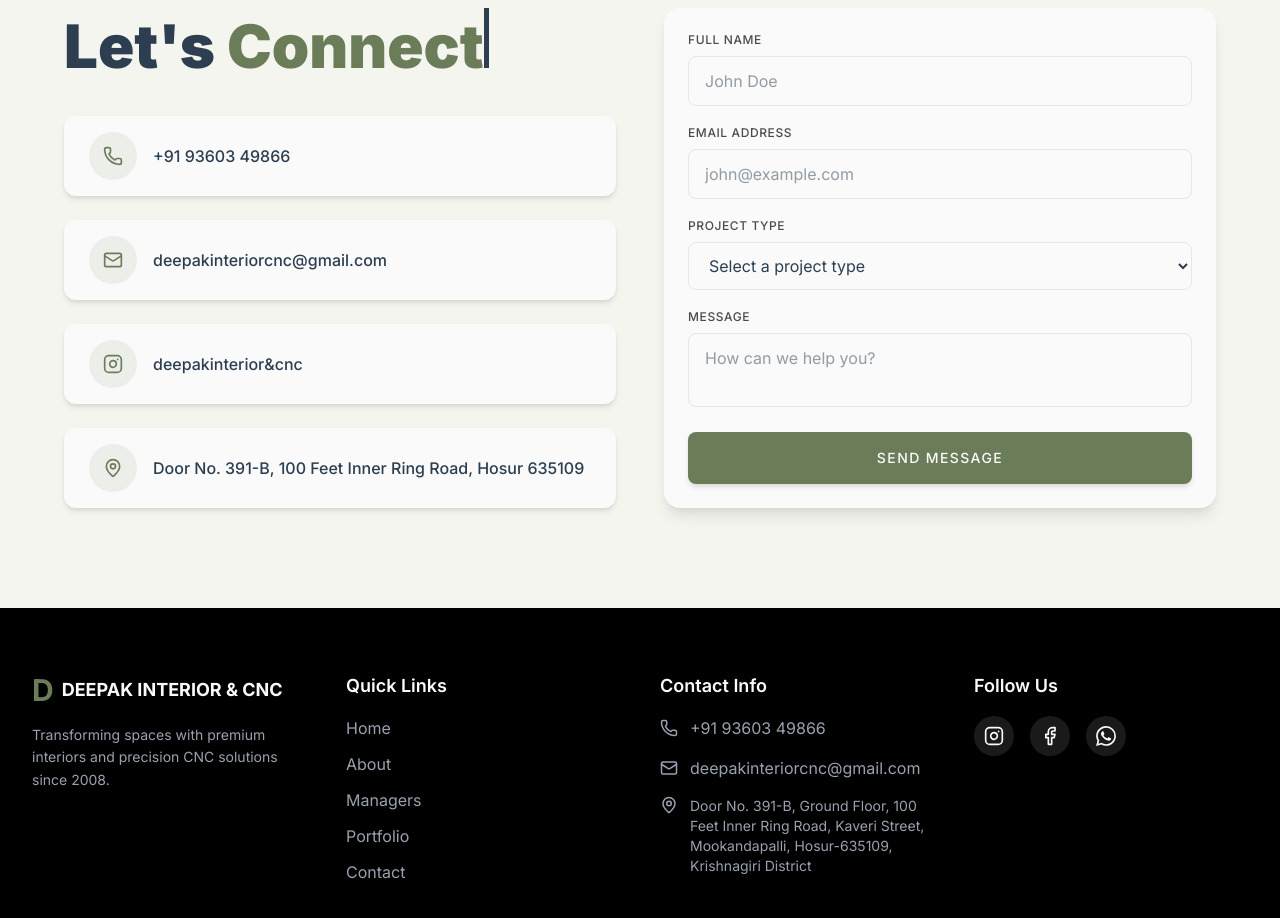
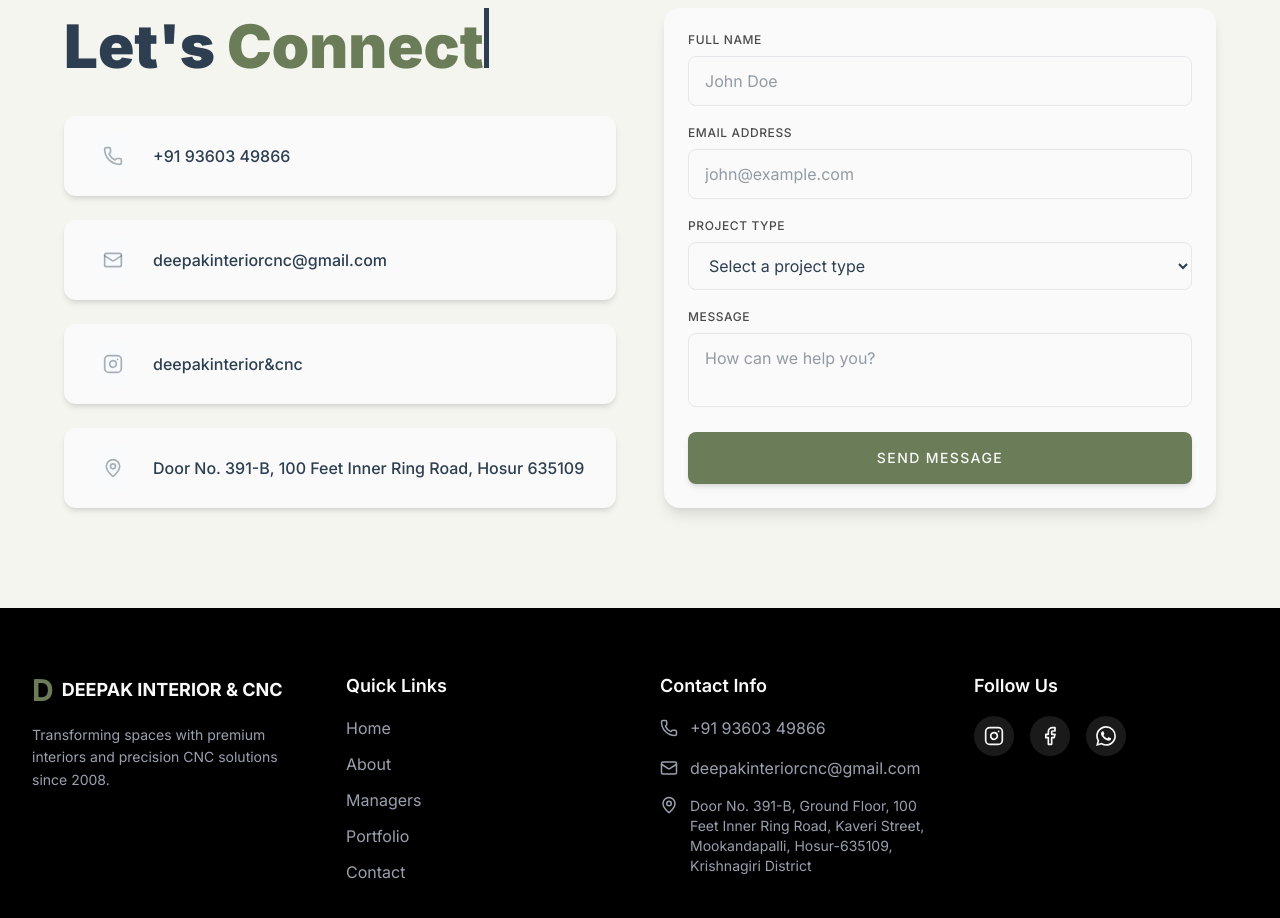
Before and after one commit to Pankaj-jangidd/deepakinterior, a Next.js app: page / in a window 1280 px wide. Shown: the part 3420-4338 px from the top of the page. Built offline with nearby package versions, Linux system fonts and the light colour scheme; a web font is replaced by a local one.

Commit message:
style: refine contact tile hover effects and icon color transitions

```diff
--- a/src/components/Contact.tsx
+++ b/src/components/Contact.tsx
@@ -165,13 +165,13 @@
                   whileInView={{ opacity: 1, y: 0 }}
                   viewport={{}}
                   transition={{ duration: 0.4, delay: 0.1 }}
-                  whileHover={{ y: -4, scale: 1.02 }}
-                  className="flex items-center gap-4 group cursor-pointer bg-white px-6 rounded-xl shadow-md hover:shadow-xl transition-all border border-transparent hover:border-olive/20"
+                  whileHover={{ y: -8, scale: 1.02 }}
+                  className="flex items-center gap-4 group cursor-pointer bg-white px-6 rounded-xl shadow-md hover:shadow-2xl transition-all border border-transparent hover:border-olive/20 hover:bg-olive/[0.02]"
                   style={{ height: "80px" }}
                 >
-                  <div className="w-12 h-12 rounded-full bg-olive/10 flex items-center justify-center flex-shrink-0 group-hover:bg-olive transition-colors">
+                  <div className="w-12 h-12 rounded-full bg-gray-50 flex items-center justify-center flex-shrink-0 group-hover:bg-olive/10 transition-colors">
                     <Phone
-                      className="text-olive group-hover:text-white transition-colors"
+                      className="text-dark/40 group-hover:text-olive transition-colors"
                       size={20}
                     />
                   </div>
@@ -189,13 +189,13 @@
                   whileInView={{ opacity: 1, y: 0 }}
                   viewport={{}}
                   transition={{ duration: 0.4, delay: 0.2 }}
-                  whileHover={{ y: -4, scale: 1.02 }}
-                  className="flex items-center gap-4 group cursor-pointer bg-white px-6 rounded-xl shadow-md hover:shadow-xl transition-all border border-transparent hover:border-olive/20"
+                  whileHover={{ y: -8, scale: 1.02 }}
+                  className="flex items-center gap-4 group cursor-pointer bg-white px-6 rounded-xl shadow-md hover:shadow-2xl transition-all border border-transparent hover:border-olive/20 hover:bg-olive/[0.02]"
                   style={{ height: "80px" }}
                 >
-                  <div className="w-12 h-12 rounded-full bg-olive/10 flex items-center justify-center flex-shrink-0 group-hover:bg-olive transition-colors">
+                  <div className="w-12 h-12 rounded-full bg-gray-50 flex items-center justify-center flex-shrink-0 group-hover:bg-olive/10 transition-colors">
                     <Mail
-                      className="text-olive group-hover:text-white transition-colors"
+                      className="text-dark/40 group-hover:text-olive transition-colors"
                       size={20}
                     />
                   </div>
@@ -215,13 +215,13 @@
                   whileInView={{ opacity: 1, y: 0 }}
                   viewport={{}}
                   transition={{ duration: 0.4, delay: 0.3 }}
-                  whileHover={{ y: -4, scale: 1.02 }}
-                  className="flex items-center gap-4 group cursor-pointer bg-white px-6 rounded-xl shadow-md hover:shadow-xl transition-all border border-transparent hover:border-olive/20"
+                  whileHover={{ y: -8, scale: 1.02 }}
+                  className="flex items-center gap-4 group cursor-pointer bg-white px-6 rounded-xl shadow-md hover:shadow-2xl transition-all border border-transparent hover:border-olive/20 hover:bg-olive/[0.02]"
                   style={{ height: "80px" }}
                 >
-                  <div className="w-12 h-12 rounded-full bg-olive/10 flex items-center justify-center flex-shrink-0 group-hover:bg-olive transition-colors">
+                  <div className="w-12 h-12 rounded-full bg-gray-50 flex items-center justify-center flex-shrink-0 group-hover:bg-olive/10 transition-colors">
                     <Instagram
-                      className="text-olive group-hover:text-white transition-colors"
+                      className="text-dark/40 group-hover:text-olive transition-colors"
                       size={20}
                     />
                   </div>
@@ -241,13 +241,13 @@
                   whileInView={{ opacity: 1, y: 0 }}
                   viewport={{}}
                   transition={{ duration: 0.4, delay: 0.4 }}
-                  whileHover={{ y: -4, scale: 1.02 }}
-                  className="flex items-center gap-4 group cursor-pointer bg-white px-6 rounded-xl shadow-md hover:shadow-xl transition-all border border-transparent hover:border-olive/20"
+                  whileHover={{ y: -8, scale: 1.02 }}
+                  className="flex items-center gap-4 group cursor-pointer bg-white px-6 rounded-xl shadow-md hover:shadow-2xl transition-all border border-transparent hover:border-olive/20 hover:bg-olive/[0.02]"
                   style={{ minHeight: "80px" }}
                 >
-                  <div className="w-12 h-12 rounded-full bg-olive/10 flex items-center justify-center flex-shrink-0 group-hover:bg-olive transition-colors">
+                  <div className="w-12 h-12 rounded-full bg-gray-50 flex items-center justify-center flex-shrink-0 group-hover:bg-olive/10 transition-colors">
                     <MapPin
-                      className="text-olive group-hover:text-white transition-colors"
+                      className="text-dark/40 group-hover:text-olive transition-colors"
                       size={20}
                     />
                   </div>
```
